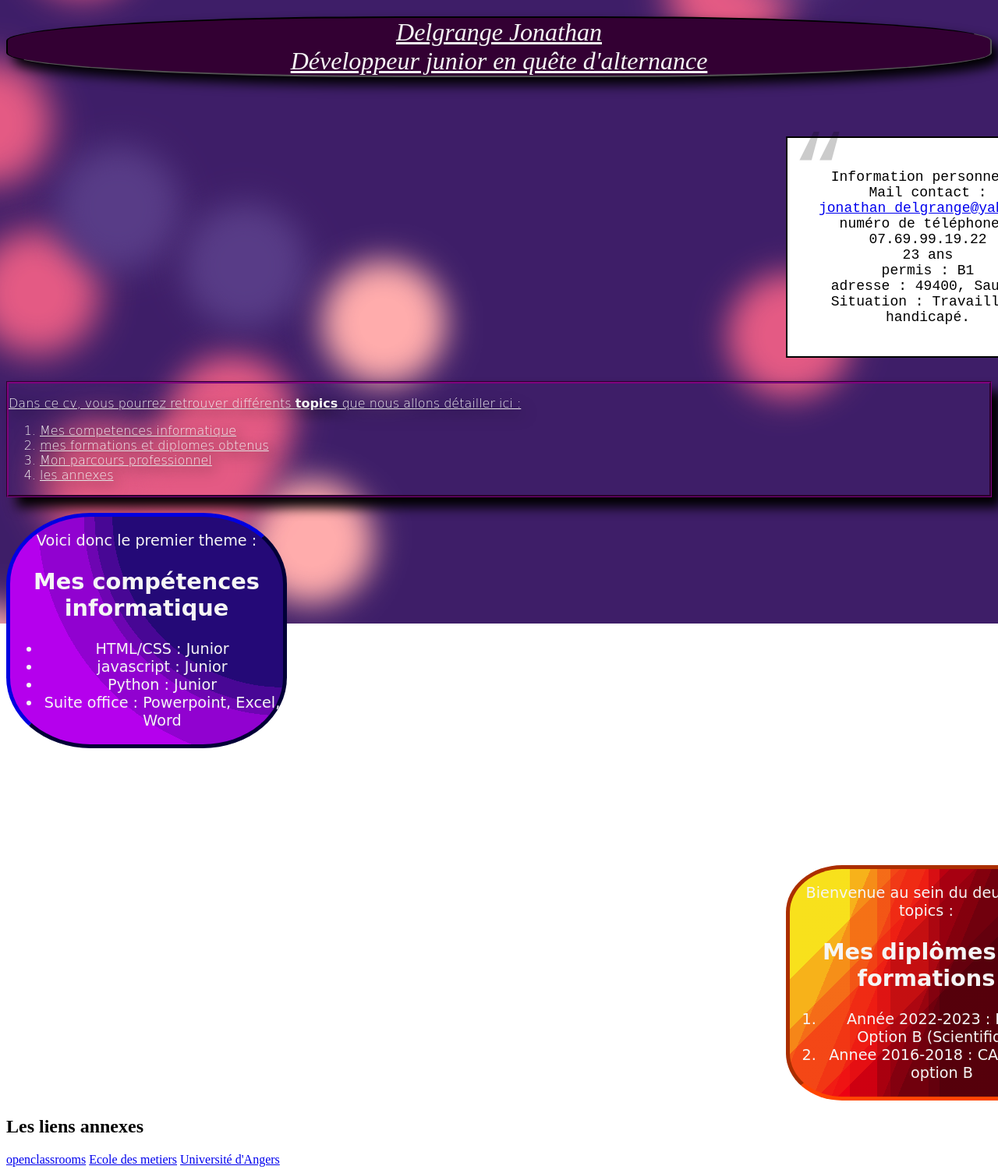
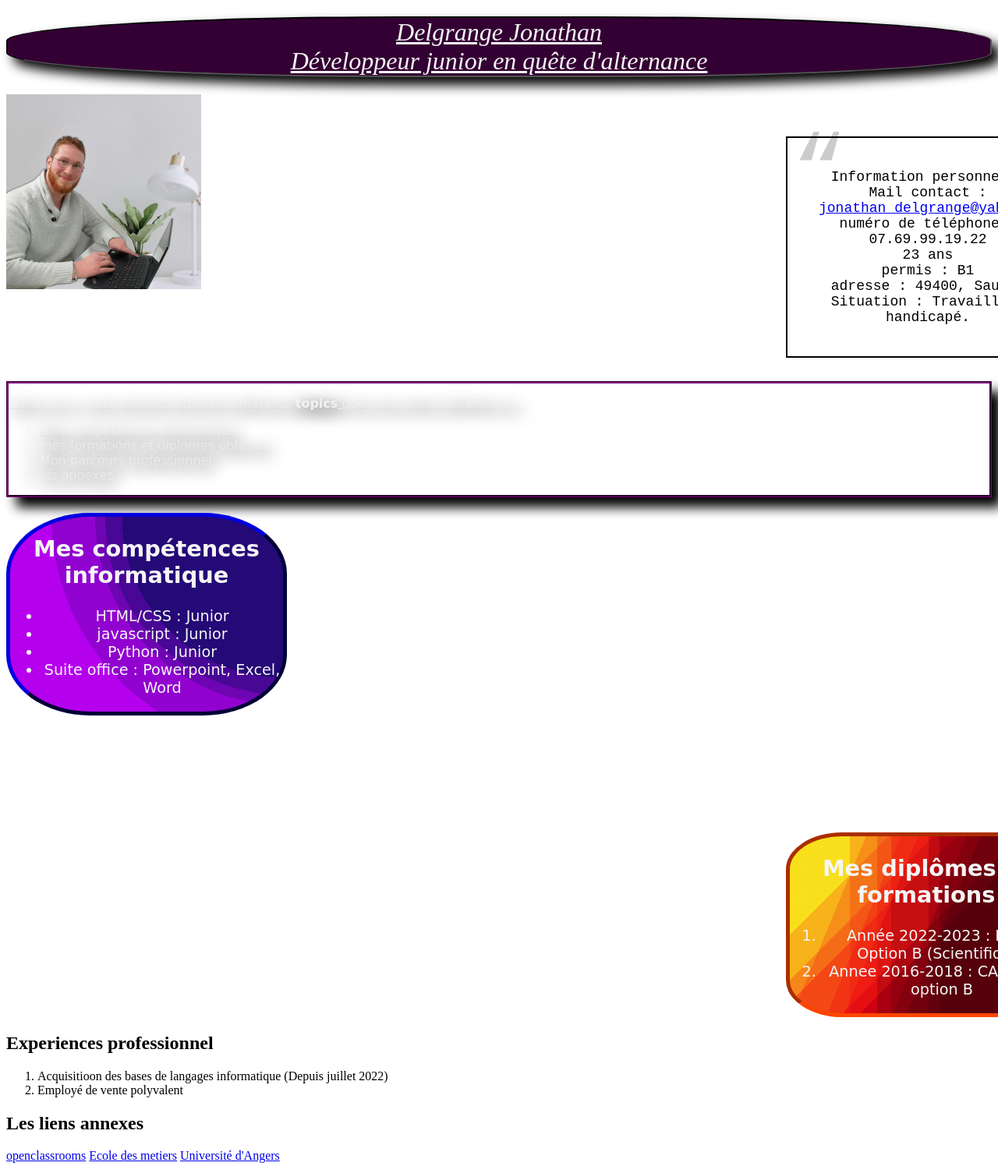
Before and after one commit to JonathanD1802/CV_developpeur_Junior, a plain HTML site: page index.html in a window 1280 px wide. Shown: the top 1505 px of the page at 78% size. Drawn offline with Linux system fonts and the light colour scheme; a script that the page names is missing.

Commit message:
modification html

```diff
--- a/index.html
+++ b/index.html
@@ -12,30 +12,16 @@
 <body>
 
    <header>
-      <div class="background">
-         <span></span>
-         <span></span>
-         <span></span>
-         <span></span>
-         <span></span>
-         <span></span>
-         <span></span>
-         <span></span>
-         <span></span>
-         <span></span>
-         <span></span>
-         <span></span>
-         <span></span>
-         <span></span>
-         <span></span>
-         <span></span>
-         <span></span>
-         <span></span>
-         <span></span>
-         <span></span>
-      </div>
 
-      <h1 class="Nom">Delgrange Jonathan <br>
+      <body>
+         <div>
+            <div class="wave"></div>
+            <div class="wave"></div>
+            <div class="wave"></div>
+         </div>
+       </body>
+
+    <h1 class="Nom">Delgrange Jonathan <br>
       Développeur junior en quête d'alternance
       </h1>
       <span> <a href="img/Photo_de_profil.png"><img src="img/photo_pic.png" alt="Photo de profil" target="_blank" title="Cliquez pour agrandir" /></a></span>
@@ -69,7 +55,6 @@
 
      <main>
          <div class ="TopicUn">
-            <p>Voici donc le premier theme :  </p>
             <h2> Mes compétences informatique</h2>
 
             <ul>
@@ -80,7 +65,6 @@
          </div>
 
          <div class = "TopicDeux">
-            <p>Bienvenue au sein du deuxieme topics : </p>
             <h2>Mes diplômes et formations</h2>
             <ol>
                <li>Année 2022-2023 : DAEU Option B (Scientifique)</li>
@@ -89,7 +73,11 @@
          </div>
 
          <div class = "TopicTrois">
-
+            <h2> Experiences professionnel</h2>
+            <ol>
+               <li>Acquisitioon des bases de langages informatique (Depuis juillet 2022)</li>
+               <li>Employé de vente polyvalent</li>
+            </ol>
          </div>
       </main>
 
```
